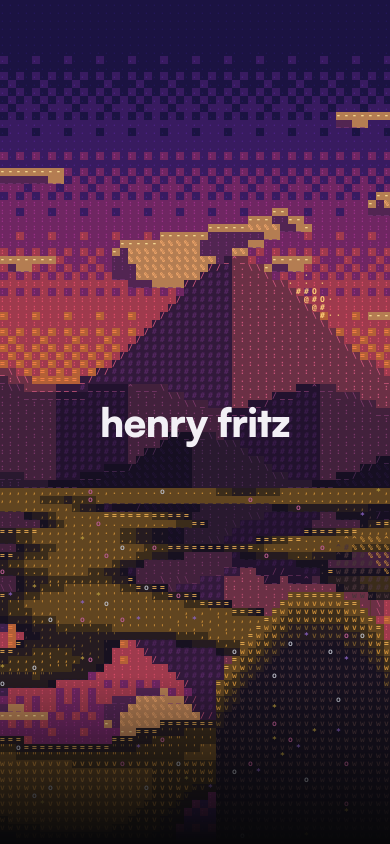
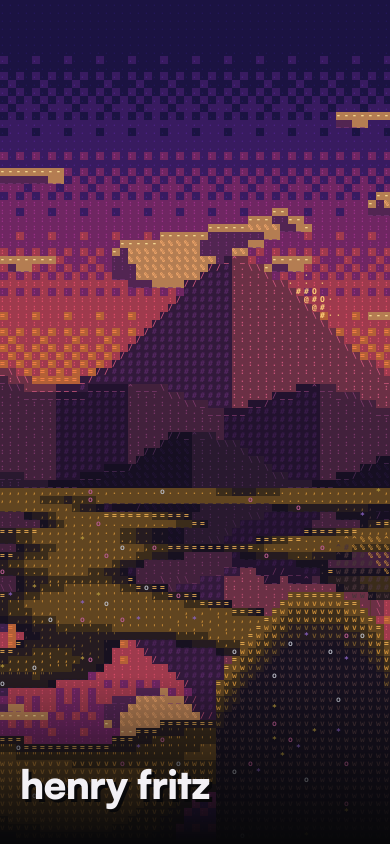
Before and after one commit to hfritz34/henryfritz.com, a React (Vite) app in the folder henryfritz.web/: page / in a window 390 px wide. Shown: the top 844 px of the page. Built offline with nearby package versions, Linux system fonts and the light colour scheme; what spotify-web-api-js would draw is missing.

Commit message:
style(web): anchor hero title bottom-left with hard offset shadow

```diff
--- a/henryfritz.web/src/styles/Home.css
+++ b/henryfritz.web/src/styles/Home.css
@@ -22,11 +22,8 @@
 
 .hero-title {
   position: absolute;
-  inset: 0;
-  display: flex;
-  align-items: center;
-  justify-content: center;
-  text-align: center;
+  left: 48px;
+  bottom: 56px;
   pointer-events: none;
   transition: opacity 0.12s linear;
 }
@@ -38,6 +35,7 @@
   line-height: 1;
   letter-spacing: -0.02em;
   color: #f2f0f5;
+  text-shadow: 3px 3px 0 #08080a;
 }
 
 .about {
@@ -195,6 +193,11 @@
 }
 
 @media (max-width: 720px) {
+  .hero-title {
+    left: 24px;
+    bottom: 40px;
+  }
+
   .about,
   .work,
   .education,
@@ -227,6 +230,10 @@
 }
 
 @media (max-width: 420px) {
+  .hero-title {
+    left: 20px;
+  }
+
   .about,
   .work,
   .education,
```
